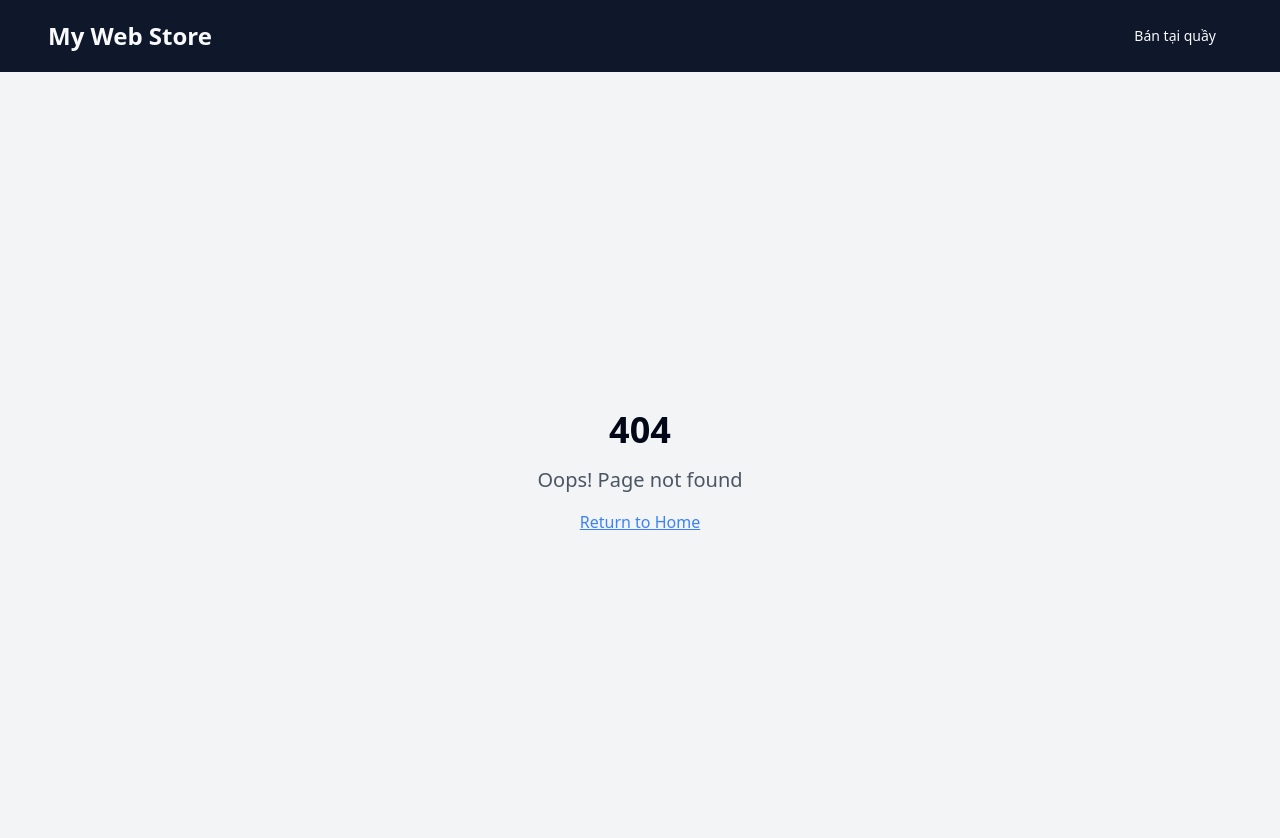
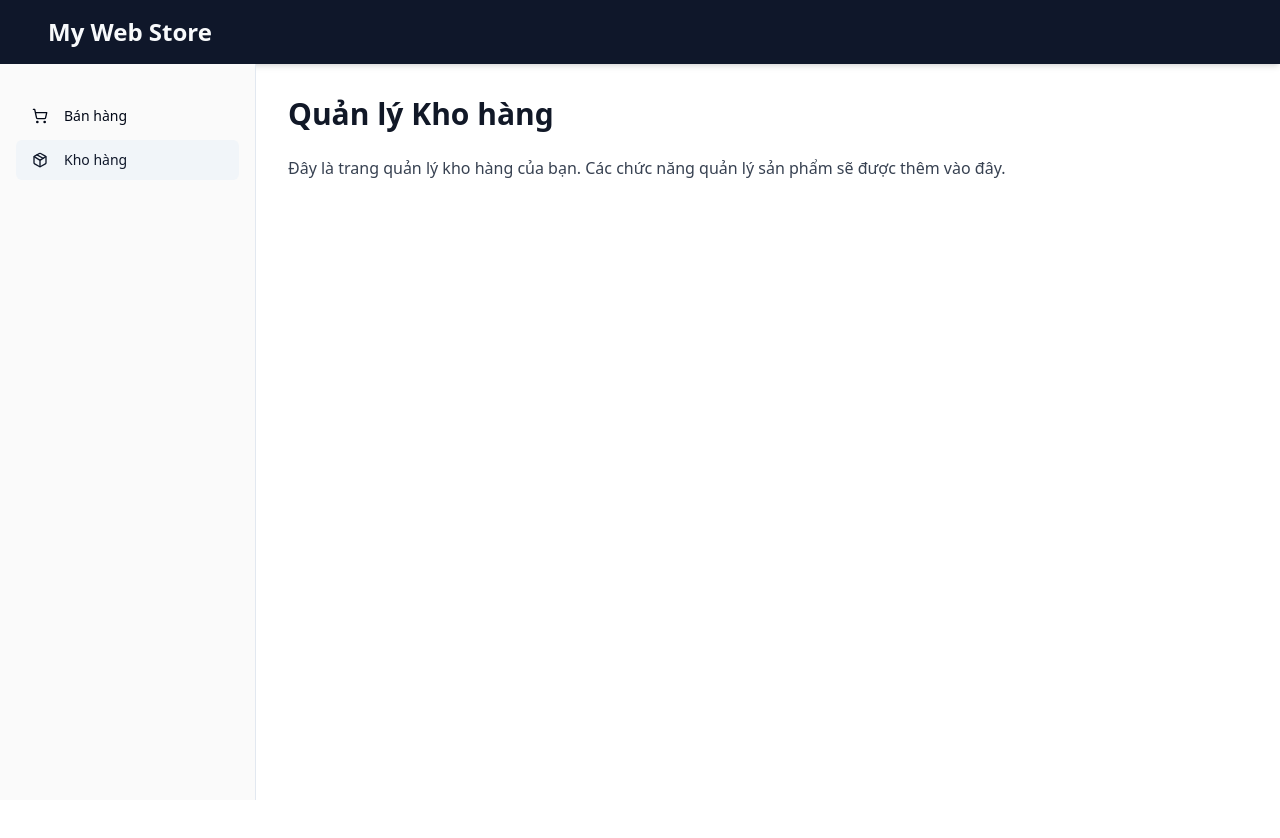
Before and after one commit to lamkbvn/FE-Store-NET, a React (Vite) app: page /inventory in a window 1280 px wide. Before the commit this address had no page. Shown: the top 838 px of the page. After the commit the page ends 800 px from the top, so only its background shows below. Built offline with nearby package versions, Linux system fonts and the light colour scheme.

Commit message:
[dyad] wrote 5 file(s)

```diff
--- a/src/App.tsx
+++ b/src/App.tsx
@@ -6,7 +6,8 @@ import NotFound from "./pages/NotFound";
 import StorePage from "./pages/StorePage";
 import ProductDetailPage from "./pages/ProductDetailPage";
 import CashierPage from "./pages/CashierPage";
-import Header from "./components/Header";
+import InventoryPage from "./pages/InventoryPage"; // Import InventoryPage
+import MainLayout from "./components/MainLayout"; // Import MainLayout
 
 const queryClient = new QueryClient();
 
@@ -15,14 +16,16 @@ const App = () => (
     <TooltipProvider>
       <Sonner />
       <BrowserRouter>
-        <Header />
         <Routes>
-          <Route path="/" element={<CashierPage />} /> {/* CashierPage is now the default route */}
-          <Route path="/store" element={<StorePage />} />
-          <Route path="/products/:id" element={<ProductDetailPage />} />
-          <Route path="/cashier" element={<CashierPage />} />
-          {/* ADD ALL CUSTOM ROUTES ABOVE THE CATCH-ALL "*" ROUTE */}
-          <Route path="*" element={<NotFound />} />
+          <Route path="/" element={<MainLayout />}> {/* Sử dụng MainLayout làm bố cục chính */}
+            <Route index element={<CashierPage />} /> {/* CashierPage là trang mặc định trong MainLayout */}
+            <Route path="cashier" element={<CashierPage />} />
+            <Route path="inventory" element={<InventoryPage />} /> {/* Thêm tuyến đường cho Kho hàng */}
+            <Route path="store" element={<StorePage />} />
+            <Route path="products/:id" element={<ProductDetailPage />} />
+            {/* ADD ALL CUSTOM ROUTES ABOVE THE CATCH-ALL "*" ROUTE */}
+            <Route path="*" element={<NotFound />} />
+          </Route>
         </Routes>
       </BrowserRouter>
     </TooltipProvider>
--- a/src/components/Header.tsx
+++ b/src/components/Header.tsx
@@ -11,21 +11,12 @@ const Header: React.FC = () => {
         </Link>
         <nav>
           <ul className="flex space-x-4">
+            {/* Liên kết "Bán tại quầy" đã được chuyển vào SidebarMenu */}
             {/* <li>
-              <Button variant="ghost" asChild>
-                <Link to="/">Home</Link>
-              </Button>
-            </li>
-            <li>
-              <Button variant="ghost" asChild>
-                <Link to="/store">Store</Link>
-              </Button>
-            </li> */}
-            <li>
               <Button variant="ghost" asChild>
                 <Link to="/cashier">Bán tại quầy</Link>
               </Button>
-            </li>
+            </li> */}
           </ul>
         </nav>
       </div>
--- /dev/null
+++ b/src/components/MainLayout.tsx
@@ -0,0 +1,48 @@
+import React from "react";
+import { Outlet } from "react-router-dom";
+import Header from "./Header";
+import SidebarMenu from "./SidebarMenu";
+import { useIsMobile } from "@/hooks/use-mobile";
+import { Sheet, SheetContent, SheetTrigger } from "@/components/ui/sheet";
+import { Button } from "@/components/ui/button";
+import { MenuIcon } from "lucide-react";
+
+const MainLayout: React.FC = () => {
+  const isMobile = useIsMobile();
+  const [isSheetOpen, setIsSheetOpen] = React.useState(false);
+
+  const handleLinkClick = () => {
+    if (isMobile) {
+      setIsSheetOpen(false);
+    }
+  };
+
+  return (
+    <div className="flex flex-col min-h-screen">
+      <Header />
+      <div className="flex flex-1">
+        {isMobile ? (
+          <Sheet open={isSheetOpen} onOpenChange={setIsSheetOpen}>
+            <SheetTrigger asChild>
+              <Button variant="ghost" size="icon" className="absolute top-4 left-4 z-50 md:hidden">
+                <MenuIcon className="h-6 w-6" />
+              </Button>
+            </SheetTrigger>
+            <SheetContent side="left" className="w-64 p-0 pt-16">
+              <SidebarMenu onLinkClick={handleLinkClick} />
+            </SheetContent>
+          </Sheet>
+        ) : (
+          <aside className="w-64 border-r bg-sidebar dark:bg-sidebar-background pt-4">
+            <SidebarMenu />
+          </aside>
+        )}
+        <main className="flex-1 overflow-auto">
+          <Outlet /> {/* Đây là nơi các trang con sẽ được render */}
+        </main>
+      </div>
+    </div>
+  );
+};
+
+export default MainLayout;
--- /dev/null
+++ b/src/components/SidebarMenu.tsx
@@ -0,0 +1,50 @@
+import React from "react";
+import { Link, useLocation } from "react-router-dom";
+import { Button } from "@/components/ui/button";
+import { cn } from "@/lib/utils";
+import { Package, ShoppingCart } from "lucide-react";
+
+interface SidebarMenuProps {
+  onLinkClick?: () => void; // Dùng để đóng sidebar trên mobile khi click vào link
+}
+
+const SidebarMenu: React.FC<SidebarMenuProps> = ({ onLinkClick }) => {
+  const location = useLocation();
+
+  const navItems = [
+    {
+      name: "Bán hàng",
+      href: "/cashier",
+      icon: ShoppingCart,
+    },
+    {
+      name: "Kho hàng",
+      href: "/inventory",
+      icon: Package,
+    },
+  ];
+
+  return (
+    <nav className="flex flex-col space-y-1 p-4">
+      {navItems.map((item) => (
+        <Button
+          key={item.href}
+          variant={location.pathname === item.href ? "secondary" : "ghost"}
+          className={cn(
+            "justify-start",
+            location.pathname === item.href && "bg-accent text-accent-foreground"
+          )}
+          asChild
+          onClick={onLinkClick}
+        >
+          <Link to={item.href}>
+            <item.icon className="mr-2 h-4 w-4" />
+            {item.name}
+          </Link>
+        </Button>
+      ))}
+    </nav>
+  );
+};
+
+export default SidebarMenu;
--- /dev/null
+++ b/src/pages/InventoryPage.tsx
@@ -0,0 +1,15 @@
+import React from "react";
+
+const InventoryPage: React.FC = () => {
+  return (
+    <div className="flex-1 p-4 md:p-8">
+      <h1 className="text-3xl font-bold mb-6 text-gray-900 dark:text-gray-100">Quản lý Kho hàng</h1>
+      <p className="text-gray-700 dark:text-gray-300">
+        Đây là trang quản lý kho hàng của bạn. Các chức năng quản lý sản phẩm sẽ được thêm vào đây.
+      </p>
+      {/* Thêm nội dung quản lý kho hàng tại đây */}
+    </div>
+  );
+};
+
+export default InventoryPage;
```
